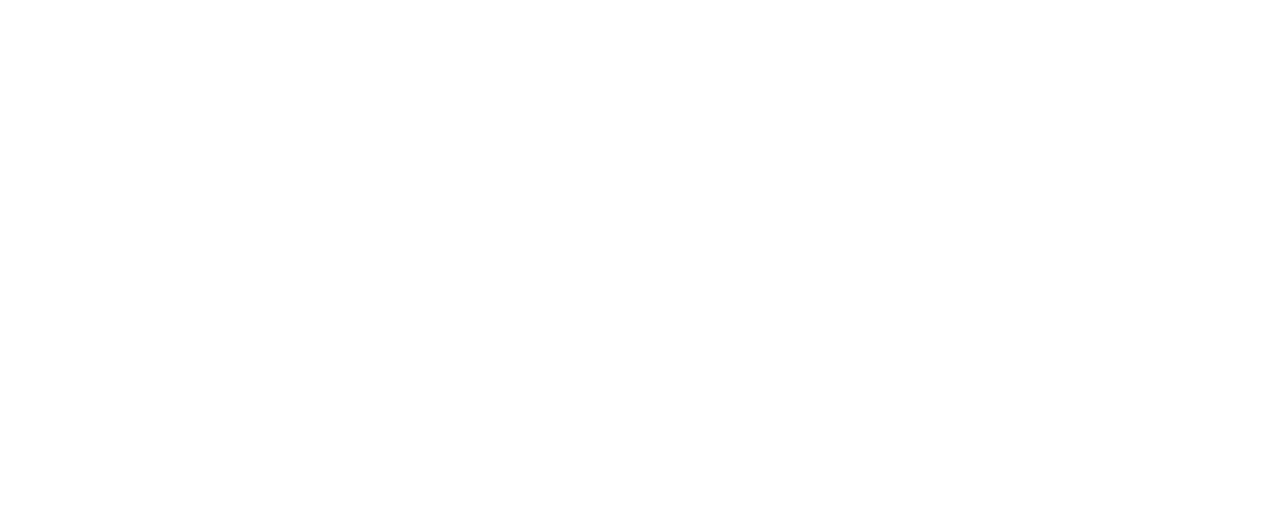
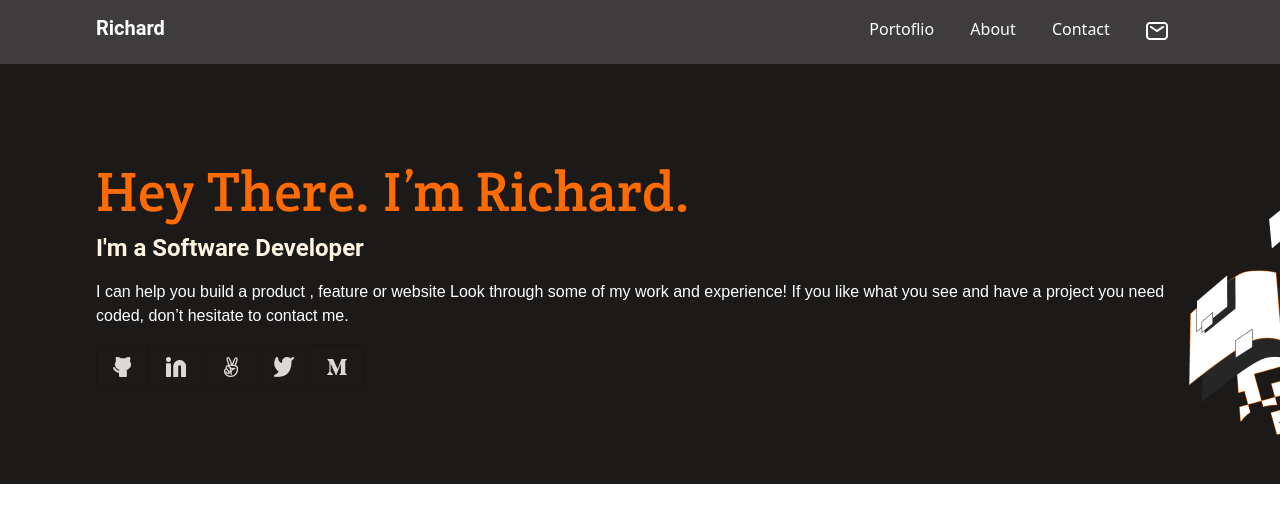
Before and after one commit to rychrr/portfolio_bootstrap_version, a website: page index.html in a window 1280 px wide. Drawn offline with nearby package versions, Linux system fonts and the light colour scheme; a web font is replaced by a local one.

Commit message:
fix headline and header

```diff
--- a/index.html
+++ b/index.html
@@ -0,0 +1,95 @@
+<!DOCTYPE html>
+<html lang="en">
+
+<head>
+  <meta charset="UTF-8">
+  <meta http-equiv="X-UA-Compatible" content="IE=edge">
+  <meta name="viewport" content="width=device-width, initial-scale=1.0">
+
+  <!-- CDN download of CSS -->
+  <link href="https://cdn.jsdelivr.net/npm/bootstrap@5.0.2/dist/css/bootstrap.min.css" rel="stylesheet"
+    integrity="sha384-EVSTQN3/azprG1Anm3QDgpJLIm9Nao0Yz1ztcQTwFspd3yD65VohhpuuCOmLASjC" crossorigin="anonymous">
+  <script src="https://cdn.jsdelivr.net/npm/bootstrap@5.0.2/dist/js/bootstrap.bundle.min.js"
+    integrity="sha384-MrcW6ZMFYlzcLA8Nl+NtUVF0sA7MsXsP1UyJoMp4YLEuNSfAP+JcXn/tWtIaxVXM"
+    crossorigin="anonymous"></script>
+  <link rel="stylesheet" href="style.css" />
+
+  <title>Richard Portfolio Page </title>
+
+</head>
+
+<body>
+  <!-- HEADER SECTION -->
+  <div class="container-fluid px-3 px-md-5 header_container">
+
+    <header class="d-flex justify-content-between align-items-baseline p-3 px-md-5 position-static">
+      <!-- nav menu bars -->
+      <a href="#" class="text-decoration-none">
+        <h3 class="text-white">Richard</h3>
+      </a>
+      <nav class="nav">
+        <a href="#" id="menubar" class="d-block d-md-none text-decoration-none"><img src="./img/hamburger.png"
+            alt="menu bar" /></a>
+
+        <!-- Nav bar for desktop versions -->
+        <div class="d-none d-md-block">
+          <a href="#" class="p-3  text-white text-decoration-none">Portoflio</a>
+          <a href="#" class="p-3  text-white text-decoration-none">About</a>
+          <a href="#" class="p-3  text-white text-decoration-none">Contact</a>
+          <a href="#" class="p-3  text-white text-decoration-none"><img src="./img/inbox_icon.png"
+              alt="inbox Logo" /></a>
+        </div>
+      </nav>
+    </header>
+  </div>
+
+
+  <div class="container-fluid px-3 px-md-5 headline_cont py-5">
+    <!-- headline Section -->
+    <section class="d-flex flex-column p-2 px-md-5 py-5">
+      <h1> Hey There. I’m Richard.</h1>
+      <p class="intro_1">I'm a Software Developer</p>
+      <p class="intro_2">
+        I can help you build a product , feature or website Look through some
+        of my work and experience! If you like what you see and have a project
+        you need coded, don’t hesitate to contact me.
+      </p>
+
+      <!-- social media icons and links -->
+      <ul class="list-group list-group-horizontal">
+        <li class="list-group-item bg-transparent">
+          <a href="#">
+            <img src="./img/social_media_logo/github.png" alt="github_icon" class="socials headlines github" /></a>
+        </li>
+        <li class="list-group-item bg-transparent">
+          <a href="#">
+            <img src="./img/social_media_logo/linkedin.png" alt="linkedin_icon"
+              class="socials headlines linkedin" /></a>
+        </li>
+        <li class="list-group-item bg-transparent">
+          <a href="#">
+            <img src="./img/social_media_logo/angel_list.png" alt="angellist_icon"
+              class="socials headlines angelist" /></a>
+        </li>
+        <li class="list-group-item bg-transparent">
+          <a href="#">
+            <img src="./img/social_media_logo/twitter.png" alt="twitter_icon" class="socials headlines twitter" /></a>
+        </li>
+        <li class="list-group-item bg-transparent">
+          <a href="#">
+            <img src="./img/social_media_logo/medium.png" alt="medium_icon" class="socials headlines medium" /></a>
+        </li>
+      </ul>
+    </section>
+  </div>
+
+
+
+
+
+
+
+
+</body>
+
+</html>
--- a/style.css
+++ b/style.css
@@ -10,3 +10,51 @@
 * {
   box-sizing: border-box;
 }
+
+.header_container {
+  background: #3E3C3C;
+}
+
+header >a > h3 {
+  font-family: 'Roboto', Arial, Helvetica, sans-serif;
+  font-style: normal;
+  font-weight: 700;
+  font-size:20px;
+  line-height: 24px;
+}
+
+.headline_cont {
+  background: #1c1a19;
+  background-image: url('./img/index_background.png');
+  background-repeat: no-repeat;
+  background-position: right bottom;
+
+}
+
+.headline_cont > section > h1 {
+  font-family: 'Crete Round', Arial, Helvetica, sans-serif;
+  font-style: normal;
+  font-weight: 400;
+  font-size: 56px;
+  line-height: 64px;
+  letter-spacing: 0.37px;
+  color: #ff6b00;
+}
+
+.intro_1 {
+  font-family: 'Roboto', Arial, Helvetica, sans-serif;
+  font-style: normal;
+  font-weight: 700;
+  font-size: 24px;
+  line-height: 32px;
+  color: #fff5e1;
+}
+
+.intro_2 {
+  font-family: 'Poppins', Arial, Helvetica, sans-serif;
+  font-style: normal;
+  font-weight: 400;
+  font-size: 16px;
+  line-height: 24px;
+  color: #fff;
+}
```
